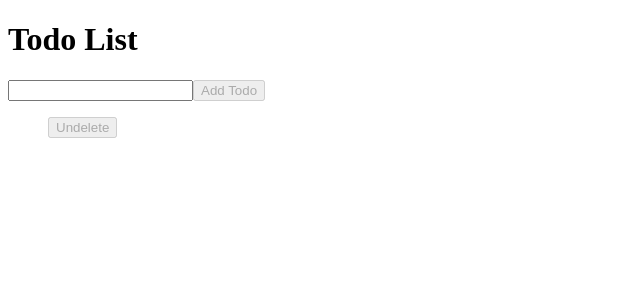
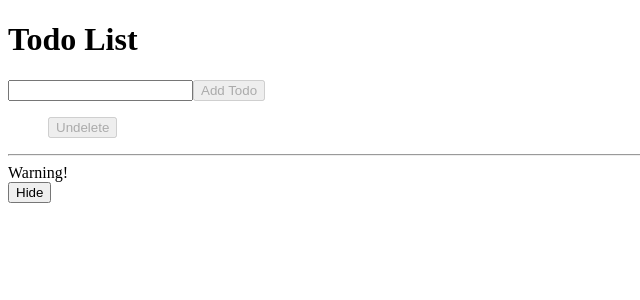
Before and after one commit to jguitar/my-react-todolist, a React (Create React App) app: page / in a window 1280 px wide. Shown: the top 300 px of the page, without its empty margins (0-640 px from the left). Built offline with nearby package versions, Linux system fonts and the light colour scheme.

Commit message:
a page with a warning showed and hiden

```diff
--- a/src/App.js
+++ b/src/App.js
@@ -3,6 +3,7 @@
 import PropTypes from 'prop-types'
 import AddTodo from './components/addTodo/'
 import TodoList from './components/todoList/'
+import Page from './components/page/'
 import actions from './actions'
 
 export const App = ({ submitTodo, todos, deleteTodo, undeleteTodo, deleted, inputChanged, disableAddTodo }) => (
@@ -10,6 +11,8 @@
     <h1>Todo List</h1>
     <AddTodo submitTodo={submitTodo} inputChanged={inputChanged} disableAddTodo={disableAddTodo} />
     <TodoList todos={todos} deleteTodo={deleteTodo} undeleteTodo={undeleteTodo} deleted={deleted} />
+    <hr />
+    <Page />
   </div>
 )
 
--- /dev/null
+++ b/src/components/page/index.jsx
@@ -0,0 +1,40 @@
+import React from 'react'
+
+function WarningBanner (props) {
+  if (!props.warn) {
+    return null
+  }
+
+  return (
+    <div className='warning'>
+      Warning!
+    </div>
+  )
+}
+
+class Page extends React.Component {
+  constructor (props) {
+    super(props)
+    this.state = {showWarning: true}
+    this.handleToggleClick = this.handleToggleClick.bind(this)
+  }
+
+  handleToggleClick () {
+    this.setState(prevState => ({
+      showWarning: !prevState.showWarning
+    }))
+  }
+
+  render () {
+    return (
+      <div>
+        <WarningBanner warn={this.state.showWarning} />
+        <button onClick={this.handleToggleClick}>
+          {this.state.showWarning ? 'Hide' : 'Show'}
+        </button>
+      </div>
+    )
+  }
+}
+
+export default Page
```
